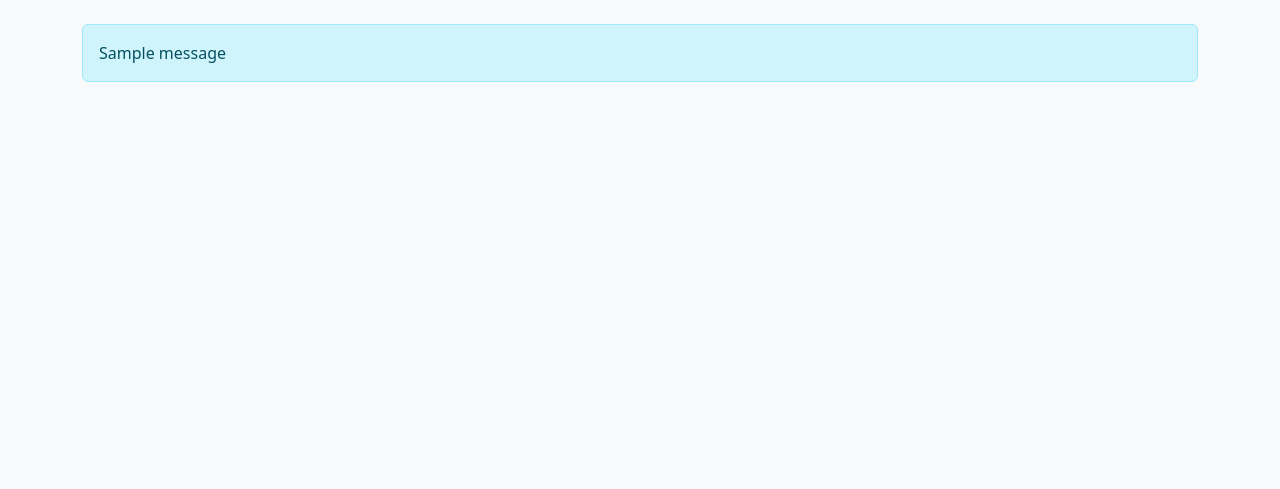
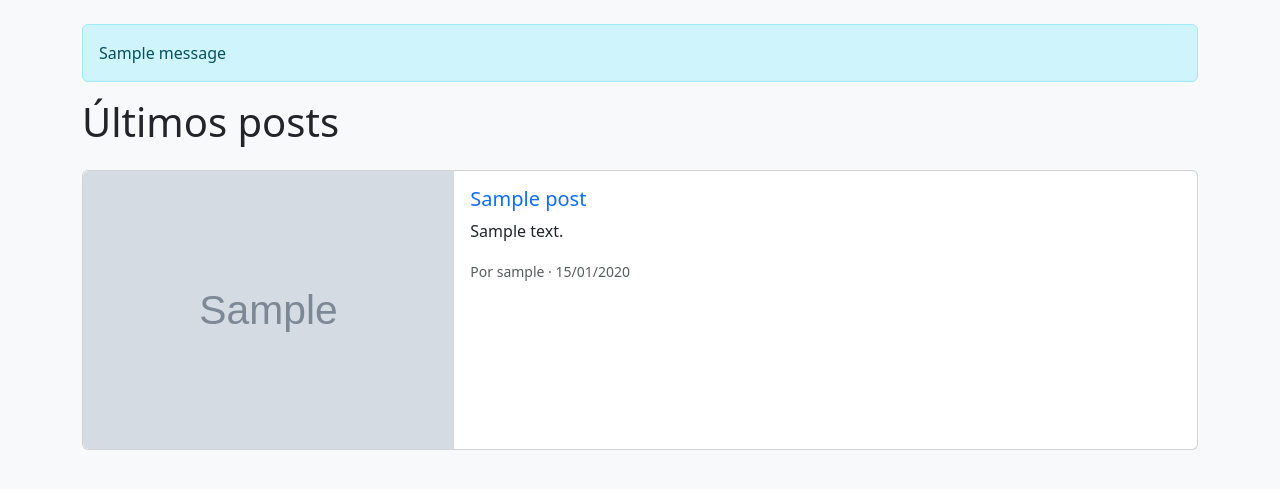
Before and after one commit to valentinaap97-gif/mi_blog, a Django app: page / in a window 1280 px wide. Shown: the part 56-545 px from the top of the page. Run offline with Django 5.2, Linux system fonts and the light colour scheme; tables that the repository leaves empty hold one stand-in row (values such as "Sample post"); grey boxes marked "Sample" are stand-in pictures; one stand-in notice (Sample message) is shown.

Commit message:
Corregir contenido de post_list.html

```diff
--- a/blog/templates/blog/post_list.html
+++ b/blog/templates/blog/post_list.html
@@ -1,32 +1,46 @@
-<!DOCTYPE html>
-<html lang="es">
-<head>
-    <meta charset="UTF-8">
-    <meta name="viewport" content="width=device-width, initial-scale=1">
-    <title>{% block title %}Café de Especialidad{% endblock %}</title>
-    <link href="https://cdn.jsdelivr.net/npm/bootstrap@5.3.3/dist/css/bootstrap.min.css" rel="stylesheet">
-</head>
-<body class="bg-light">
-    <nav class="navbar navbar-expand-lg navbar-dark bg-dark mb-4">
-        <div class="container">
-            <a class="navbar-brand" href="{% url 'post_list' %}">☕ Café de Especialidad</a>
-            <div class="d-flex align-items-center gap-2">
-                {% if user.is_authenticated %}
-                    <span class="text-light me-2">Hola, {{ user.username }}</span>
-                    <a class="btn btn-outline-light btn-sm" href="{% url 'post_create' %}">Nuevo post</a>
-                {% endif %}
+{% extends 'base.html' %}
+
+{% block title %}Posts{% endblock %}
+
+{% block content %}
+<h1 class="mb-4">Últimos posts</h1>
+
+{% for post in posts %}
+    <div class="card mb-3">
+        <div class="row g-0">
+            {% if post.imagen %}
+                <div class="col-md-4">
+                    <img src="{{ post.imagen.url }}" class="img-fluid rounded-start" alt="{{ post.titulo }}">
+                </div>
+            {% endif %}
+            <div class="col">
+                <div class="card-body">
+                    <h5 class="card-title">
+                        <a href="{{ post.get_absolute_url }}" class="text-decoration-none">{{ post.titulo }}</a>
+                    </h5>
+                    <p class="card-text">{{ post.contenido|truncatewords:30 }}</p>
+                    <p class="card-text">
+                        <small class="text-muted">Por {{ post.autor.username }} · {{ post.fecha_creacion|date:"d/m/Y" }}</small>
+                    </p>
+                </div>
             </div>
         </div>
+    </div>
+{% empty %}
+    <p class="text-muted">Todavía no hay posts.</p>
+{% endfor %}
+
+{% if is_paginated %}
+    <nav>
+        <ul class="pagination">
+            {% if page_obj.has_previous %}
+                <li class="page-item"><a class="page-link" href="?page={{ page_obj.previous_page_number }}">Anterior</a></li>
+            {% endif %}
+            <li class="page-item disabled"><span class="page-link">Página {{ page_obj.number }} de {{ page_obj.paginator.num_pages }}</span></li>
+            {% if page_obj.has_next %}
+                <li class="page-item"><a class="page-link" href="?page={{ page_obj.next_page_number }}">Siguiente</a></li>
+            {% endif %}
+        </ul>
     </nav>
-
-    <main class="container">
-        {% if messages %}
-            {% for message in messages %}
-                <div class="alert alert-info">{{ message }}</div>
-            {% endfor %}
-        {% endif %}
-
-        {% block content %}{% endblock %}
-    </main>
-</body>
-</html>
+{% endif %}
+{% endblock %}
```
